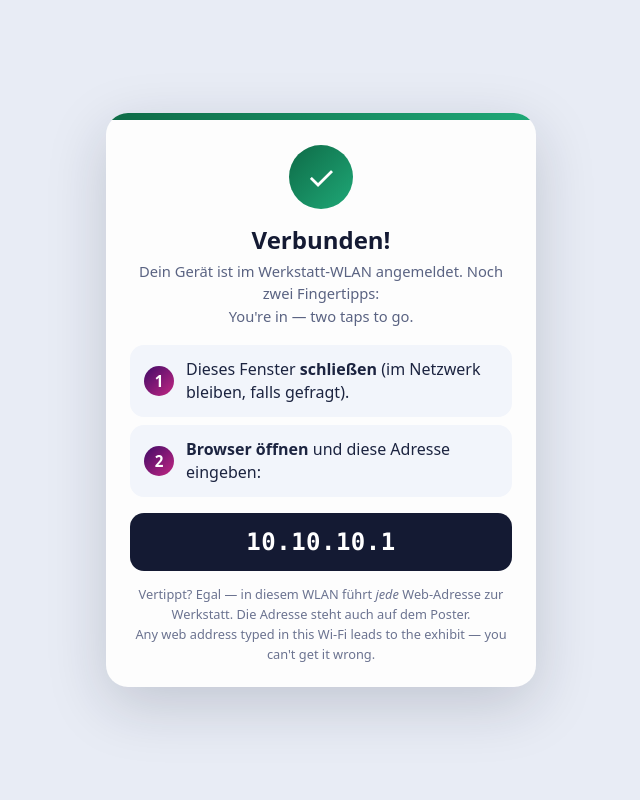
After one commit to danvers/ailab2go, a Flask app: page /portal/go in a window 1280 px wide. The commit adds this page. Shown: the whole page, without its empty margins (319-959 px from the left). Run offline with Flask 3, Linux system fonts and the light colour scheme; parts of the project's set-up code (start-up, migrations or seed data) failed here and were passed over.

Commit message:
feat: implement captive portal for Wi-Fi hotspot with user guidance

```diff
--- a/app/static/i18n.js
+++ b/app/static/i18n.js
@@ -189,7 +189,7 @@ window.I18N = (() => {
       "fidget, even your gait is as unique as a fingerprint. Is “just skeleton " +
       "data” really harmless? Who should get it — your doctor? An insurer? Your boss?",
 
-    "foot.info": "<a href='https://medienbildung.team/>medienbildung.team</a> · " +
+    "foot.info": "📶 10.10.10.1 · medienbildung.team · " +
       "open source (MIT) · runs without internet",
     "foot.system": "System",
     "foot.admin": "Moderator",
--- a/app/templates/index.html
+++ b/app/templates/index.html
@@ -365,7 +365,7 @@
     <span id="stat-lock" class="chip hidden"></span>
   </div>
   <div class="foot-links">
-    <span data-i18n="foot.info">medienbildung.team · Open&nbsp;Source (MIT) · läuft ohne Internet</span>
+    <span data-i18n="foot.info">📶 10.10.10.1 · medienbildung.team · Open&nbsp;Source (MIT) · läuft ohne Internet</span>
     <a href="/system" target="_blank" rel="noopener" data-i18n="foot.system">System</a>
     <a href="#" id="admin-link" data-i18n="foot.admin">Moderator:in</a>
   </div>
--- /dev/null
+++ b/app/templates/portal_done.html
@@ -0,0 +1,118 @@
+<!DOCTYPE html>
+<html lang="de">
+<head>
+<meta charset="utf-8">
+<meta name="viewport" content="width=device-width, initial-scale=1">
+<title>{{ event_name }} · Verbunden</title>
+<!--
+  Step 2 of the captive flow (after the big button): the device is signed
+  in — its connectivity probes succeed from here on. This page's only job
+  is walking the visitor OUT of the captive sheet. Hard-won knowledge:
+  there is NO working programmatic escape (x-safari:// errors on current
+  iOS — tested on real hardware), so each platform gets its own SUPPORTED
+  exit, spelled out in big steps:
+    iOS     — "Fertig" now keeps the Wi-Fi, because the sign-in makes the
+              next connectivity probe succeed. Then Safari + address.
+    Android — the sheet's ⋮ menu has a built-in "open in browser"; the
+              one-time "stay connected?" dialog must be confirmed.
+  Bonus safety net (wildcard DNS + redirect): ANY web address typed in the
+  real browser lands on the exhibit — the page says so, because it makes
+  the address impossible to get wrong. No JavaScript: captive webviews are
+  the most restricted browsers we serve.
+-->
+<style>
+  * { box-sizing: border-box; margin: 0; padding: 0; }
+  body {
+    font-family: system-ui, -apple-system, "Segoe UI", Roboto, sans-serif;
+    background: #e8ecf5; color: #141a33;
+    min-height: 100vh; min-height: 100dvh;
+    display: flex; align-items: center; justify-content: center;
+    padding: 18px;
+  }
+  .card {
+    background: #fdfdfd; border-radius: 22px;
+    box-shadow: 0 18px 60px rgba(20, 26, 51, 0.18);
+    padding: 30px 24px 22px; max-width: 430px; width: 100%;
+    text-align: center; overflow: hidden; position: relative;
+  }
+  .card::before { content: ""; position: absolute; left: 0; right: 0; top: 0;
+    height: 7px; background: linear-gradient(90deg, #0e6b47, #1fa877); }
+  .check {
+    width: 64px; height: 64px; border-radius: 50%;
+    background: linear-gradient(135deg, #0e6b47, #1fa877);
+    color: #fff; font-size: 2.1rem; line-height: 64px;
+    margin: 2px auto 14px;
+  }
+  h1 { font-size: 1.5rem; font-weight: 800; margin-bottom: 4px; }
+  .sub { color: #5a6382; font-size: 0.92rem; line-height: 1.5; margin-bottom: 18px; }
+  .steps {
+    text-align: left; margin-bottom: 16px;
+    counter-reset: step;
+    display: flex; flex-direction: column; gap: 8px;
+  }
+  .step {
+    display: flex; align-items: center; gap: 12px;
+    background: #f2f5fb; border-radius: 14px; padding: 13px 14px;
+    font-size: 1rem; line-height: 1.45; color: #1c2440;
+  }
+  .step::before {
+    counter-increment: step; content: counter(step);
+    flex: 0 0 auto; width: 30px; height: 30px; border-radius: 50%;
+    background: linear-gradient(135deg, #400b67, #c32683);
+    color: #fff; font-weight: 800; font-size: 0.95rem;
+    display: flex; align-items: center; justify-content: center;
+  }
+  .step strong { font-weight: 800; }
+  .addr {
+    display: block; font-family: ui-monospace, Menlo, monospace;
+    font-size: 1.5rem; font-weight: 700; letter-spacing: 0.02em;
+    background: #141a33; color: #fff;
+    border-radius: 14px; padding: 15px 10px; margin-bottom: 14px;
+    text-decoration: none;
+  }
+  .fine { color: #6b7390; font-size: 0.8rem; line-height: 1.55; }
+</style>
+</head>
+<body>
+  <main class="card">
+    <div class="check" aria-hidden="true">✓</div>
+    <h1>Verbunden!</h1>
+    <p class="sub">Dein Gerät ist im Werkstatt-WLAN angemeldet.
+      Noch zwei Fingertipps:<br>
+      <span lang="en">You're in — two taps to go.</span></p>
+
+    {% if platform == "ios" %}
+    <div class="steps">
+      <div class="step"><span>Oben auf <strong>„Fertig"</strong> tippen —
+        das WLAN bleibt verbunden.<br><small>Fragt dein iPhone doch etwas:
+        <strong>„Ohne Internet verwenden"</strong> wählen.</small></span></div>
+      <div class="step"><span><strong>Safari öffnen</strong> und diese
+        Adresse eingeben:</span></div>
+    </div>
+    {% elif platform == "android" %}
+    <div class="steps">
+      <div class="step"><span>Oben rechts <strong>⋮</strong> →
+        <strong>„Im Browser öffnen"</strong> antippen.<br>
+        <small>Kein Menü? Dann Fenster schließen und den Browser selbst
+        öffnen. Fragt Android „Trotzdem verbunden bleiben?" →
+        <strong>Ja</strong>.</small></span></div>
+      <div class="step"><span>Im Browser diese Adresse öffnen:</span></div>
+    </div>
+    {% else %}
+    <div class="steps">
+      <div class="step"><span>Dieses Fenster <strong>schließen</strong>
+        (im Netzwerk bleiben, falls gefragt).</span></div>
+      <div class="step"><span><strong>Browser öffnen</strong> und diese
+        Adresse eingeben:</span></div>
+    </div>
+    {% endif %}
+
+    <a class="addr" href="{{ url }}">{{ url_short }}</a>
+
+    <p class="fine">Vertippt? Egal — in diesem WLAN führt <em>jede</em>
+      Web-Adresse zur Werkstatt. Die Adresse steht auch auf dem Poster.<br>
+      <span lang="en">Any web address typed in this Wi-Fi leads to the
+      exhibit — you can't get it wrong.</span></p>
+  </main>
+</body>
+</html>
```
Also changed, not shown: ANLEITUNG.md (+12 -0 lines), MANUAL.md (+10 -0 lines), app/templates/portal.html (added, +109 -0 lines), app/webserver.py (+125 -1 lines), 1 other file.
